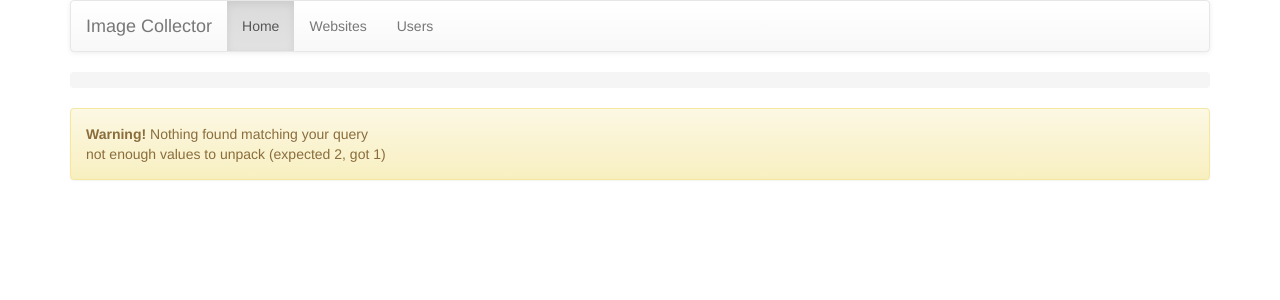
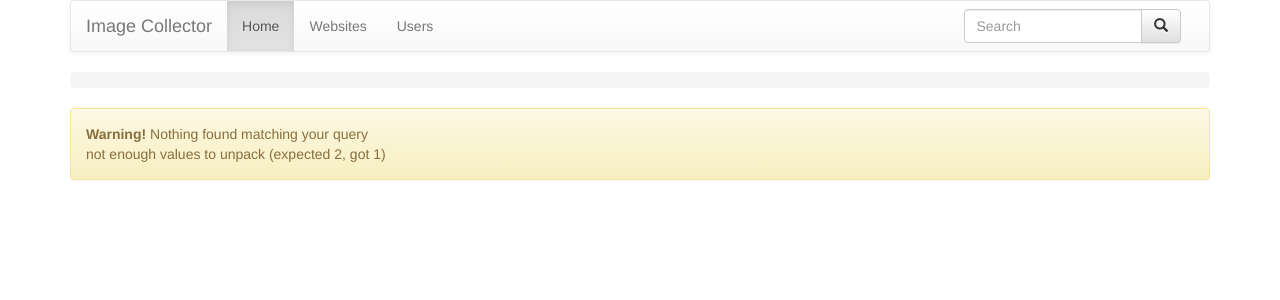
Before and after one commit to bsquidwrd/image_collector, a Django app: page /1 in a window 1280 px wide. Shown: the top 300 px of the page. Run offline with Django 3.2, Linux system fonts and the light colour scheme; some libraries are stand-ins or nearby versions.

Commit message:
Added searching :D

```diff
--- a/image_collector/views.py
+++ b/image_collector/views.py
@@ -2,6 +2,7 @@ from django.shortcuts import render, redirect
 from django.core.urlresolvers import reverse
 from django.http.response import HttpResponse
 from django.core.paginator import Paginator, EmptyPage, PageNotAnInteger
+from django.db.models import Q
 
 from image_collector.models import Post, Image, ImageUser, Website, MimeType, Extension
 
@@ -11,8 +12,14 @@ items_per_page = '50'
 def index_view(request):
     template = 'image_collector/home.html'
     breadcrumbs = []
+    search_key = None
 
     post_list = Post.objects.filter(active=True)
+    try:
+        search_key = request.GET.get('search')
+        post_list = post_list.filter(Q(title__contains=search_key) | Q(description__contains=search_key)).order_by('timestamp')
+    except:
+        pass
     paginator = Paginator(post_list, items_per_page)
     page = request.GET.get('page')
     try:
@@ -32,12 +39,16 @@ def index_view(request):
         return render(request, template, context={
             'breadcrumbs': breadcrumbs,
             'error': True,
-            'error_msg': 'No posts found for any sites'
+            'error_msg': 'No posts found',
+            'search': (search_key if search_key else False),
         })
+
     context = {
         'posts': posts,
         'breadcrumbs': breadcrumbs,
+        'search': (search_key if search_key else False),
     }
+    print(context)
     return render(request, template, context=context)
 
 
@@ -99,6 +110,7 @@ def sites_view(request):
 def site_view(request, site):
     template = 'image_collector/website.html'
     breadcrumbs = []
+    search_key = None
     breadcrumbs.append({
         'name': 'Home',
         'link': reverse('ic:index'),
@@ -124,7 +136,13 @@ def site_view(request, site):
     })
 
     post_list = Post.objects.filter(website=requested_website, active=True)
-    paginator = Paginator(post_list, 12)
+    try:
+        search_key = request.GET.get('search')
+        post_list = post_list.filter(Q(title__contains=search_key) | Q(description__contains=search_key)).order_by(
+            'timestamp')
+    except:
+        pass
+    paginator = Paginator(post_list, items_per_page)
     page = request.GET.get('page')
     try:
         posts = paginator.page(page)
@@ -137,12 +155,14 @@ def site_view(request, site):
         return render(request, template, context={
             'breadcrumbs': breadcrumbs,
             'error': True,
-            'error_msg': 'No posts found for requested site'
+            'error_msg': 'No posts found for requested site',
+            'search': (search_key if search_key else False),
         })
     context = {
         'posts': posts,
         'site': requested_website,
         'breadcrumbs': breadcrumbs,
+        'search': (search_key if search_key else False),
     }
     return render(request, template, context=context)
 
@@ -214,7 +234,7 @@ def users_view(request):
             return render(request, template, context={
                 'breadcrumbs': breadcrumbs,
                 'error': True,
-                'error_msg': 'No users found'
+                'error_msg': 'No users found',
             })
 
         objects = []
@@ -244,6 +264,7 @@ def users_view(request):
 def user_view(request, username):
     template = 'image_collector/user.html'
     breadcrumbs = []
+    search_key = None
     try:
         image_user = ImageUser.objects.get(username__iexact=username)
         breadcrumbs.append({
@@ -265,6 +286,12 @@ def user_view(request, username):
             return redirect(reverse('ic:user_view', args=(image_user.username,)))
 
         post_list = Post.objects.filter(user=image_user, active=True)
+        try:
+            search_key = request.GET.get('search')
+            post_list = post_list.filter(Q(title__contains=search_key) | Q(description__contains=search_key)).order_by(
+                'timestamp')
+        except:
+            pass
         paginator = Paginator(post_list, items_per_page)
         page = request.GET.get('page')
         try:
@@ -278,12 +305,14 @@ def user_view(request, username):
             return render(request, template, context={
                 'breadcrumbs': breadcrumbs,
                 'error': True,
-                'error_msg': 'No posts for requested user found'
+                'error_msg': 'No posts for requested user found',
+                'search': (search_key if search_key else False),
             })
         context = {
             'image_user': image_user,
             'posts': posts,
             'breadcrumbs': breadcrumbs,
+            'search': (search_key if search_key else False),
         }
         return render(request, template, context=context)
     except Exception as e:
--- a/templates/image_collector/base.html
+++ b/templates/image_collector/base.html
@@ -34,6 +34,16 @@
                         {% block nav-sites %}<li><a href="{% url 'ic:sites_view' %}">Websites</a></li>{% endblock %}
                         {% block nav-users %}<li><a href="{% url 'ic:users_view' %}">Users</a></li>{% endblock %}
                     </ul>
+                    <div class="col-sm-3 col-md-3 pull-right">
+                        <form class="navbar-form" role="search">
+                        <div class="input-group">
+                            <input type="text" class="form-control" placeholder="Search" name="search" value="{% if search %}{{ search }}{% endif %}">
+                            <div class="input-group-btn">
+                                <button class="btn btn-default" type="submit"><i class="glyphicon glyphicon-search"></i></button>
+                            </div>
+                        </div>
+                        </form>
+                    </div>
                 </div>
                 <!--/.nav-collapse -->
             </div>
@@ -59,11 +69,11 @@
         <div class="pagination">
             <span class="step-links">
                 {% if posts.has_previous %}
-                    <a href="?page={{ posts.previous_page_number }}">Previous</a>
+                    <a href="?page={{ posts.previous_page_number }}{% if search %}&search={{ search }}{% endif %}">Previous</a>
                 {% elif users.has_previous %}
-                    <a href="?page={{ users.previous_page_number }}">Previous</a>
+                    <a href="?page={{ users.previous_page_number }}{% if search %}&search={{ search }}{% endif %}">Previous</a>
                 {% elif sites.has_previous %}
-                    <a href="?page={{ sites.previous_page_number }}">Previous</a>
+                    <a href="?page={{ sites.previous_page_number }}{% if search %}&search={{ search }}{% endif %}">Previous</a>
                 {% endif %}
 
                 <span class="current">
@@ -78,11 +88,11 @@
                 </span>
 
                 {% if posts.has_next %}
-                    <a href="?page={{ posts.next_page_number }}">Next</a>
+                    <a href="?page={{ posts.next_page_number }}{% if search %}&search={{ search }}{% endif %}">Next</a>
                 {% elif users.has_next %}
-                    <a href="?page={{ users.next_page_number }}">Next</a>
+                    <a href="?page={{ users.next_page_number }}{% if search %}&search={{ search }}{% endif %}">Next</a>
                 {% elif sites.has_next %}
-                    <a href="?page={{ sites.next_page_number }}">Next</a>
+                    <a href="?page={{ sites.next_page_number }}{% if search %}&search={{ search }}{% endif %}">Next</a>
                 {% endif %}
             </span>
         </div>
@@ -100,11 +110,11 @@
         <div class="pagination">
             <span class="step-links">
                 {% if posts.has_previous %}
-                    <a href="?page={{ posts.previous_page_number }}">Previous</a>
+                    <a href="?page={{ posts.previous_page_number }}{% if search %}&search={{ search }}{% endif %}">Previous</a>
                 {% elif users.has_previous %}
-                    <a href="?page={{ users.previous_page_number }}">Previous</a>
+                    <a href="?page={{ users.previous_page_number }}{% if search %}&search={{ search }}{% endif %}">Previous</a>
                 {% elif sites.has_previous %}
-                    <a href="?page={{ sites.previous_page_number }}">Previous</a>
+                    <a href="?page={{ sites.previous_page_number }}{% if search %}&search={{ search }}{% endif %}">Previous</a>
                 {% endif %}
 
                 <span class="current">
@@ -119,11 +129,11 @@
                 </span>
 
                 {% if posts.has_next %}
-                    <a href="?page={{ posts.next_page_number }}">Next</a>
+                    <a href="?page={{ posts.next_page_number }}{% if search %}&search={{ search }}{% endif %}">Next</a>
                 {% elif users.has_next %}
-                    <a href="?page={{ users.next_page_number }}">Next</a>
+                    <a href="?page={{ users.next_page_number }}{% if search %}&search={{ search }}{% endif %}">Next</a>
                 {% elif sites.has_next %}
-                    <a href="?page={{ sites.next_page_number }}">Next</a>
+                    <a href="?page={{ sites.next_page_number }}{% if search %}&search={{ search }}{% endif %}">Next</a>
                 {% endif %}
             </span>
         </div>
```
